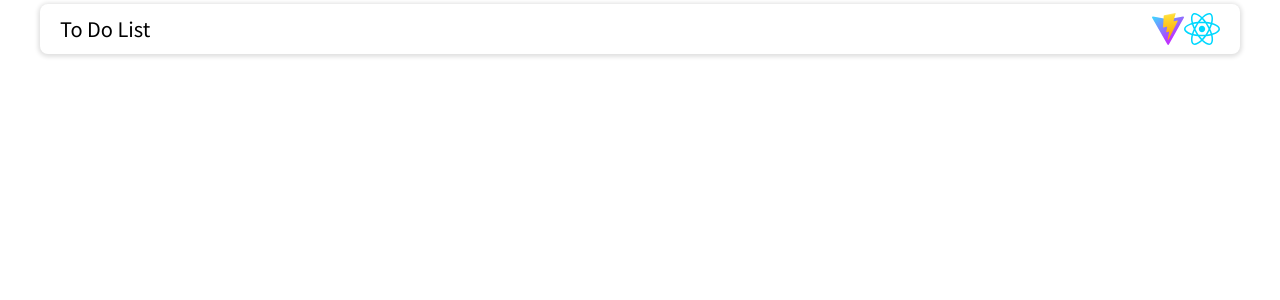
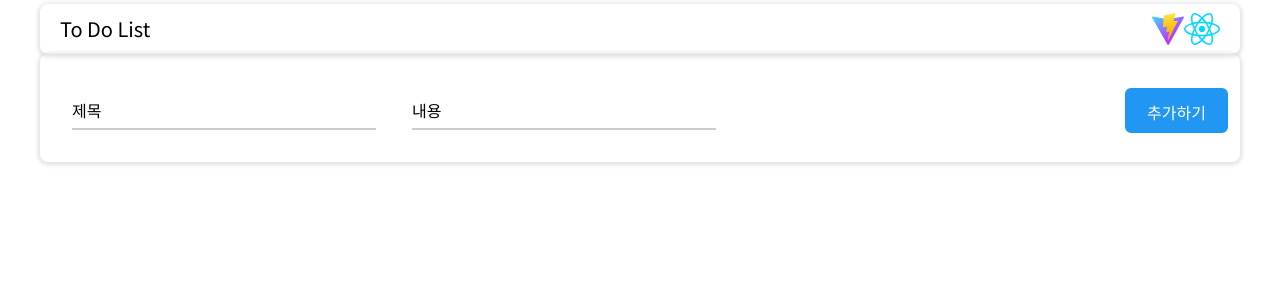
Before and after one commit to synuns/toDoList, a React (Vite) app: page / in a window 1280 px wide. Shown: the top 300 px of the page. Built offline with nearby package versions, Linux system fonts and the light colour scheme.

Commit message:
:lipstick: Add InputForm component
add InputForm component

```diff
--- a/src/App.jsx
+++ b/src/App.jsx
@@ -2,12 +2,14 @@ import React from 'react';
 import TopBar from './components/TopBar';
 import Layout from './common/Layout';
 import Container from './common/Container';
+import InputForm from './components/InputForm';
 
 function App() {
   return (
     <Layout>
       <Container>
         <TopBar />
+        <InputForm />
       </Container>
     </Layout>
   );
--- /dev/null
+++ b/src/components/InputForm.jsx
@@ -0,0 +1,35 @@
+import React from 'react';
+import styled from 'styled-components';
+import Button from '../common/Button';
+import Input from '../common/Input';
+
+const FormBox = styled.div`
+  display: flex;
+  flex-direction: row;
+  justify-content: space-between;
+  align-items: baseline;
+  padding: 12px;
+  border-radius: 8px;
+  box-shadow: 0px 1px 4px 2px rgba(0, 0, 0, 0.12);
+`;
+
+const InputBox = styled.div`
+  width: 80%;
+  display: flex;
+  flex-direction: row;
+  justify-content: flex-start;
+`;
+
+function InputForm() {
+  return (
+    <FormBox>
+      <InputBox>
+        <Input name="제목" id="title" />
+        <Input name="내용" id="content" />
+      </InputBox>
+      <Button>추가하기</Button>
+    </FormBox>
+  );
+}
+
+export default InputForm;
```
